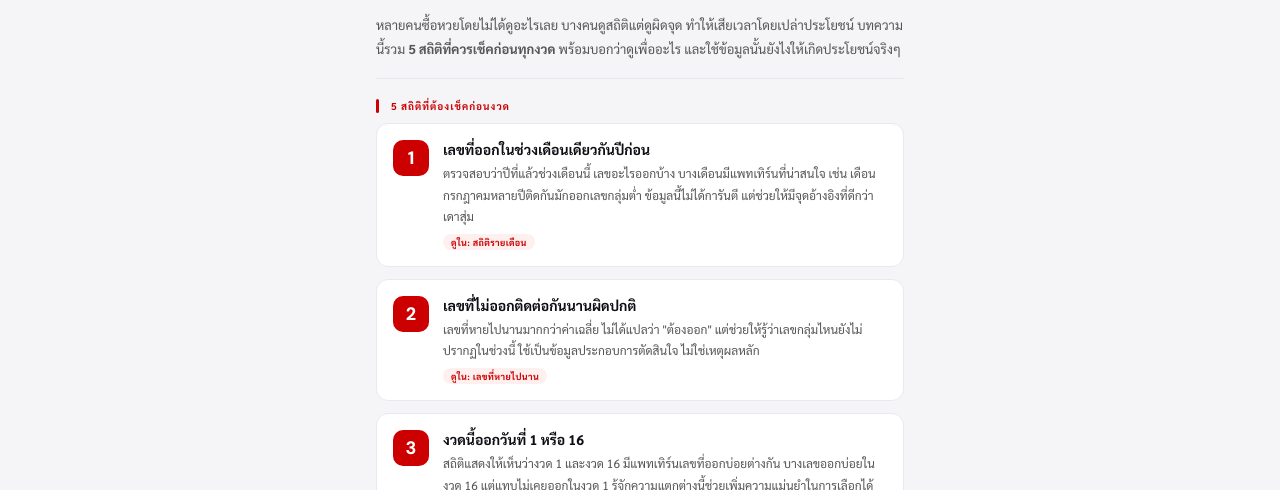
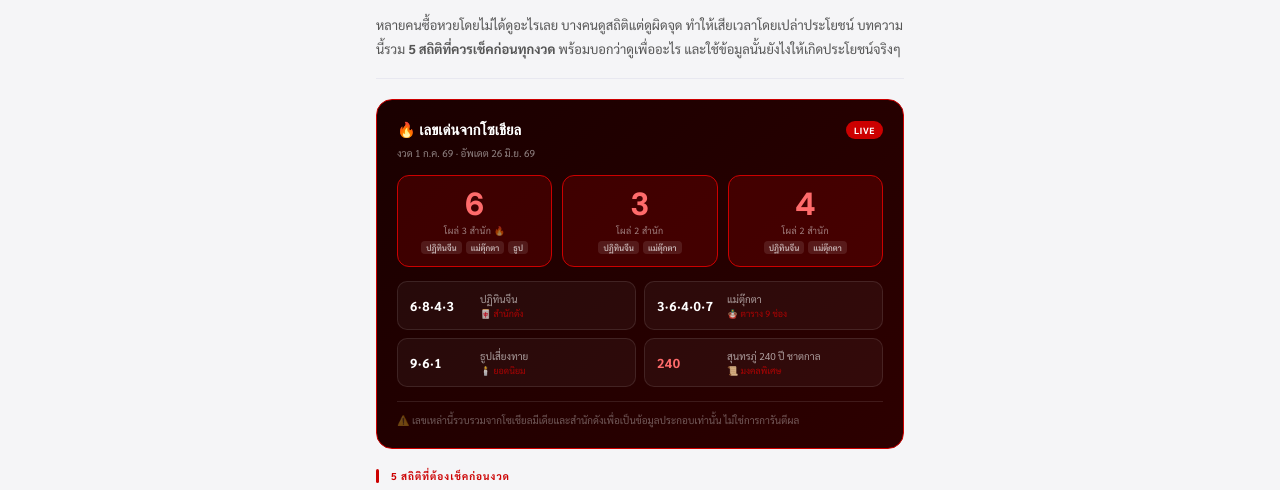
Before and after one commit to whatdafukc8899/teelekded, a website: page public/article-before-draw.html in a window 1280 px wide. Shown: the part 457-947 px from the top of the page. Drawn offline with Linux system fonts and the light colour scheme; some icons are missing.

Commit message:
Add เลขเด่นจากโซเชียล section to article-before-draw for งวด 1 ก.ค. 69
Real numbers from social/สำนักดัง: ปฏิทินจีน (6·8·4·3), แม่ตุ๊กตา (3·6·4·0·7), ธูปเสี่ยงทาย (9·6·1), สุนทรภู่ 240 ปี

Co-Authored-By: Claude Sonnet 4.6 <noreply@anthropic.com>

```diff
--- a/public/article-before-draw.html
+++ b/public/article-before-draw.html
@@ -65,6 +65,27 @@ h1{font-size:22px;font-weight:800;color:var(--dark);line-height:1.3;margin-botto
 .summary-row:last-child{border-bottom:none}
 .summary-key{font-size:12px;opacity:.9}
 .summary-val{font-family:'DM Sans',sans-serif;font-size:13px;font-weight:800;text-align:right;max-width:55%}
+/* Social Hot Numbers */
+.social-banner{background:linear-gradient(135deg,#1A0000 0%,#2D0000 100%);border-radius:16px;padding:20px;margin-bottom:20px;border:1.5px solid var(--red)}
+.social-header{display:flex;align-items:center;justify-content:space-between;margin-bottom:6px}
+.social-title{font-size:15px;font-weight:800;color:#fff;font-family:'DM Sans',sans-serif;display:flex;align-items:center;gap:8px}
+.social-badge{font-size:9px;font-weight:700;background:var(--red);color:#fff;padding:3px 8px;border-radius:20px;letter-spacing:.06em}
+.social-period{font-size:10px;color:rgba(255,255,255,.5);margin-bottom:16px}
+.social-nums{display:grid;grid-template-columns:repeat(3,1fr);gap:10px;margin-bottom:14px}
+.social-num-card{background:rgba(255,255,255,.06);border:1px solid rgba(204,0,0,.4);border-radius:12px;padding:12px 8px;text-align:center}
+.social-num-card.hot{background:rgba(204,0,0,.18);border-color:var(--red)}
+.social-num-digit{font-family:'DM Sans',sans-serif;font-size:32px;font-weight:800;color:#fff;line-height:1;margin-bottom:4px}
+.social-num-card.hot .social-num-digit{color:#FF6B6B}
+.social-num-label{font-size:9px;color:rgba(255,255,255,.5);letter-spacing:.04em}
+.social-num-src{display:flex;gap:4px;justify-content:center;margin-top:5px;flex-wrap:wrap}
+.social-src-tag{font-size:8px;font-weight:600;padding:1px 5px;border-radius:4px;background:rgba(255,255,255,.1);color:rgba(255,255,255,.7)}
+.social-num-full{display:grid;grid-template-columns:repeat(2,1fr);gap:8px;margin-bottom:14px}
+.social-full-card{background:rgba(255,255,255,.04);border:1px solid rgba(255,255,255,.1);border-radius:10px;padding:10px 12px;display:flex;align-items:center;gap:10px}
+.social-full-num{font-family:'DM Sans',sans-serif;font-size:22px;font-weight:800;color:#fff}
+.social-full-info{flex:1}
+.social-full-name{font-size:10px;color:rgba(255,255,255,.6);margin-bottom:2px}
+.social-full-src{font-size:9px;color:rgba(204,0,0,.8)}
+.social-note{font-size:10px;color:rgba(255,255,255,.35);line-height:1.6;border-top:0.5px solid rgba(255,255,255,.1);padding-top:10px}
 /* Share */
 .share-btn{width:100%;background:#fff;border:1.5px solid var(--red);color:var(--red);font-size:13px;font-weight:700;padding:11px;border-radius:10px;cursor:pointer;font-family:'Sarabun',sans-serif;margin-bottom:20px;display:flex;align-items:center;justify-content:center;gap:6px}
 /* Related */
@@ -107,6 +128,78 @@ h1{font-size:22px;font-weight:800;color:var(--dark);line-height:1.3;margin-botto
     ทำให้เสียเวลาโดยเปล่าประโยชน์ บทความนี้รวม <strong>5 สถิติที่ควรเช็คก่อนทุกงวด</strong>
     พร้อมบอกว่าดูเพื่ออะไร และใช้ข้อมูลนั้นยังไงให้เกิดประโยชน์จริงๆ
   </p>
+
+  <!-- SOCIAL HOT NUMBERS -->
+  <div class="social-banner">
+    <div class="social-header">
+      <div class="social-title">🔥 เลขเด่นจากโซเชียล</div>
+      <span class="social-badge">LIVE</span>
+    </div>
+    <div class="social-period">งวด 1 ก.ค. 69 · อัพเดต 26 มิ.ย. 69</div>
+
+    <!-- เลขที่โผล่หลายสำนัก -->
+    <div class="social-nums">
+      <div class="social-num-card hot">
+        <div class="social-num-digit">6</div>
+        <div class="social-num-label">โผล่ 3 สำนัก 🔥</div>
+        <div class="social-num-src">
+          <span class="social-src-tag">ปฏิทินจีน</span>
+          <span class="social-src-tag">แม่ตุ๊กตา</span>
+          <span class="social-src-tag">ธูป</span>
+        </div>
+      </div>
+      <div class="social-num-card hot">
+        <div class="social-num-digit">3</div>
+        <div class="social-num-label">โผล่ 2 สำนัก</div>
+        <div class="social-num-src">
+          <span class="social-src-tag">ปฏิทินจีน</span>
+          <span class="social-src-tag">แม่ตุ๊กตา</span>
+        </div>
+      </div>
+      <div class="social-num-card hot">
+        <div class="social-num-digit">4</div>
+        <div class="social-num-label">โผล่ 2 สำนัก</div>
+        <div class="social-num-src">
+          <span class="social-src-tag">ปฏิทินจีน</span>
+          <span class="social-src-tag">แม่ตุ๊กตา</span>
+        </div>
+      </div>
+    </div>
+
+    <!-- รายละเอียดแต่ละสำนัก -->
+    <div class="social-num-full">
+      <div class="social-full-card">
+        <div style="font-size:13px;font-weight:800;color:#fff;min-width:60px;letter-spacing:.04em">6·8·4·3</div>
+        <div class="social-full-info">
+          <div class="social-full-name">ปฏิทินจีน</div>
+          <div class="social-full-src">🀄 สำนักดัง</div>
+        </div>
+      </div>
+      <div class="social-full-card">
+        <div style="font-size:13px;font-weight:800;color:#fff;min-width:60px;letter-spacing:.04em">3·6·4·0·7</div>
+        <div class="social-full-info">
+          <div class="social-full-name">แม่ตุ๊กตา</div>
+          <div class="social-full-src">🪆 ตาราง 9 ช่อง</div>
+        </div>
+      </div>
+      <div class="social-full-card">
+        <div style="font-size:13px;font-weight:800;color:#fff;min-width:60px;letter-spacing:.04em">9·6·1</div>
+        <div class="social-full-info">
+          <div class="social-full-name">ธูปเสี่ยงทาย</div>
+          <div class="social-full-src">🕯️ ยอดนิยม</div>
+        </div>
+      </div>
+      <div class="social-full-card">
+        <div style="font-size:13px;font-weight:800;color:#FF6B6B;min-width:60px;letter-spacing:.04em">240</div>
+        <div class="social-full-info">
+          <div class="social-full-name">สุนทรภู่ 240 ปี ชาตกาล</div>
+          <div class="social-full-src">📜 มงคลพิเศษ</div>
+        </div>
+      </div>
+    </div>
+
+    <div class="social-note">⚠️ เลขเหล่านี้รวบรวมจากโซเชียลมีเดียและสำนักดังเพื่อเป็นข้อมูลประกอบเท่านั้น ไม่ใช่การการันตีผล</div>
+  </div>
 
   <div class="sec-label"><i class="ti ti-list-check"></i> 5 สถิติที่ต้องเช็คก่อนงวด</div>
 
```
